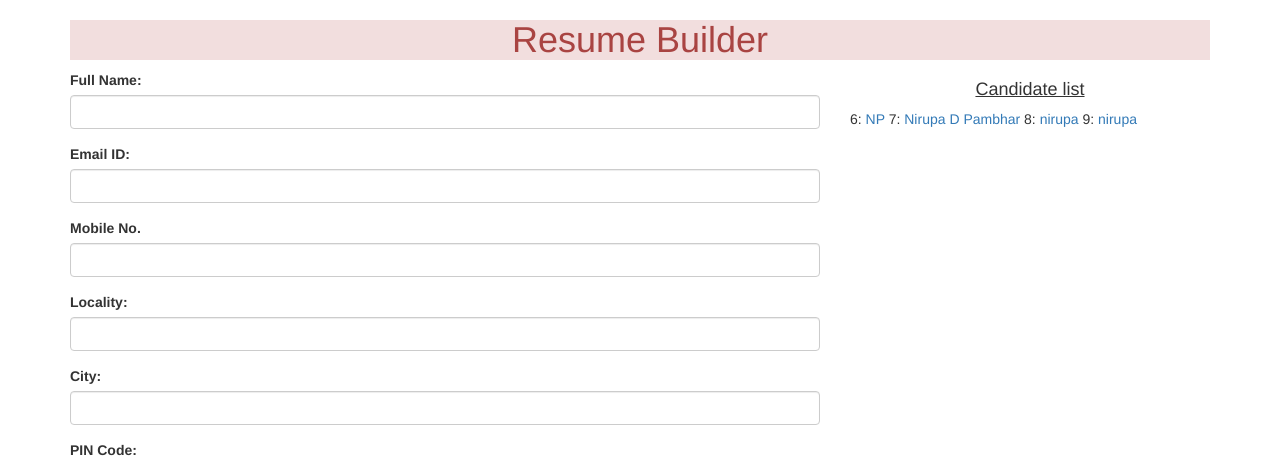
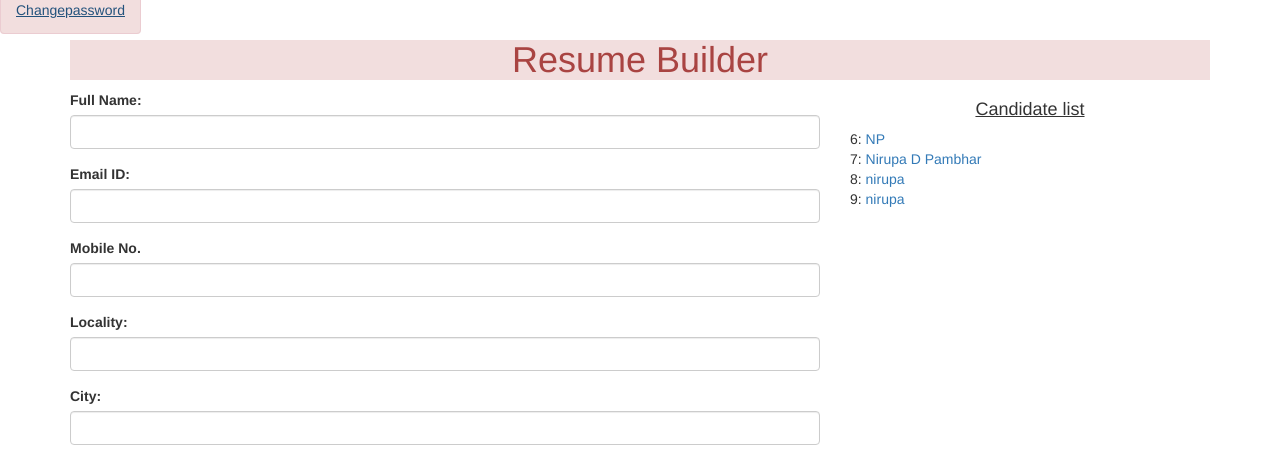
Before and after one commit to nirupavi/My-CV-project, a Django app: page /cvmaker in a window 1280 px wide. Shown: the top 457 px of the page. Run offline with Django 4.2, Linux system fonts and the light colour scheme; data comes from the database, SQL or seed files in the repository.

Commit message:
Add files via upload

```diff
--- a/CVapp/templates/CVapp/home.html
+++ b/CVapp/templates/CVapp/home.html
@@ -9,8 +9,14 @@
           integrity="sha384-BVYiiSIFeK1dGmJRAkycuHAHRg32OmUcww7on3RYdg4Va+PmSTsz/K68vbdEjh4u"
           crossorigin="anonymous">
     <title>CV Maker</title>
+    <style>
+        a{
+           text-align : center;
+        }
+    </style>
 </head>
 <body>
+     <a class="alert alert-danger"  href="/changepass">Changepassword</a><br>
      <div class="container">
          <h1 class="alert-danger text-center mb-5"> Resume Builder </h1>
         <div class="row">
@@ -28,7 +34,7 @@
             <div class="col-sm-4">
                 <h4 class="text-center mb-3"><u> Candidate list </u></h4>
                 {% for user in users %}
-                  {{user.id}}:<a href="{% url 'resumeview' user.id %}"> {{user.name}}</a>
+                  {{user.id}}:<a href="{% url 'resumeview' user.id %}"> {{user.name}}</a><br>
                 {% endfor %}
             </div>
         </div>
```
